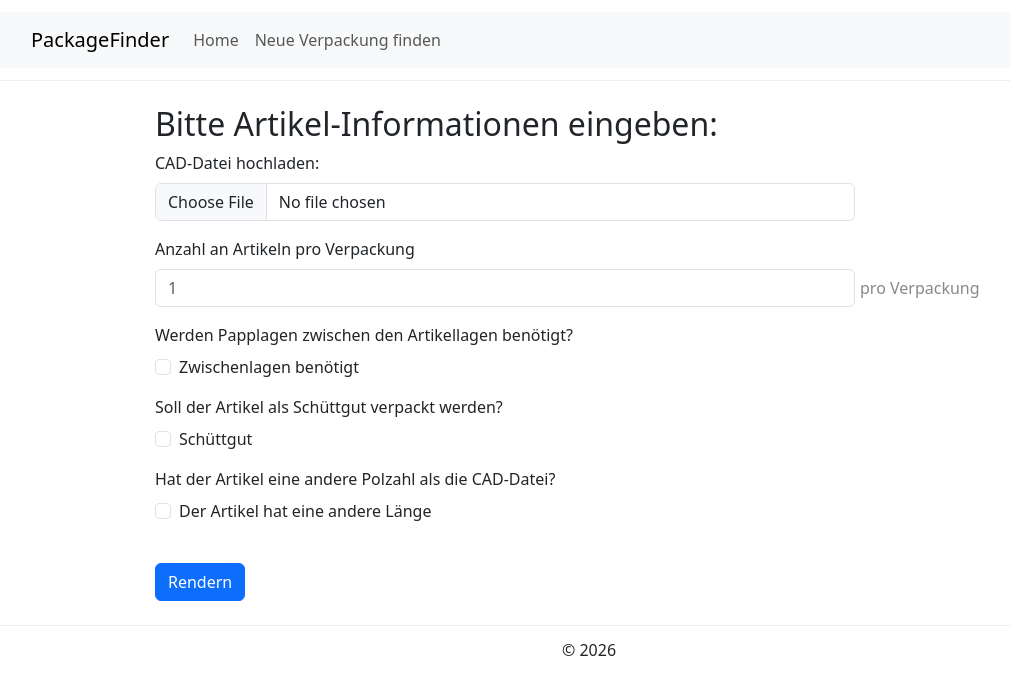
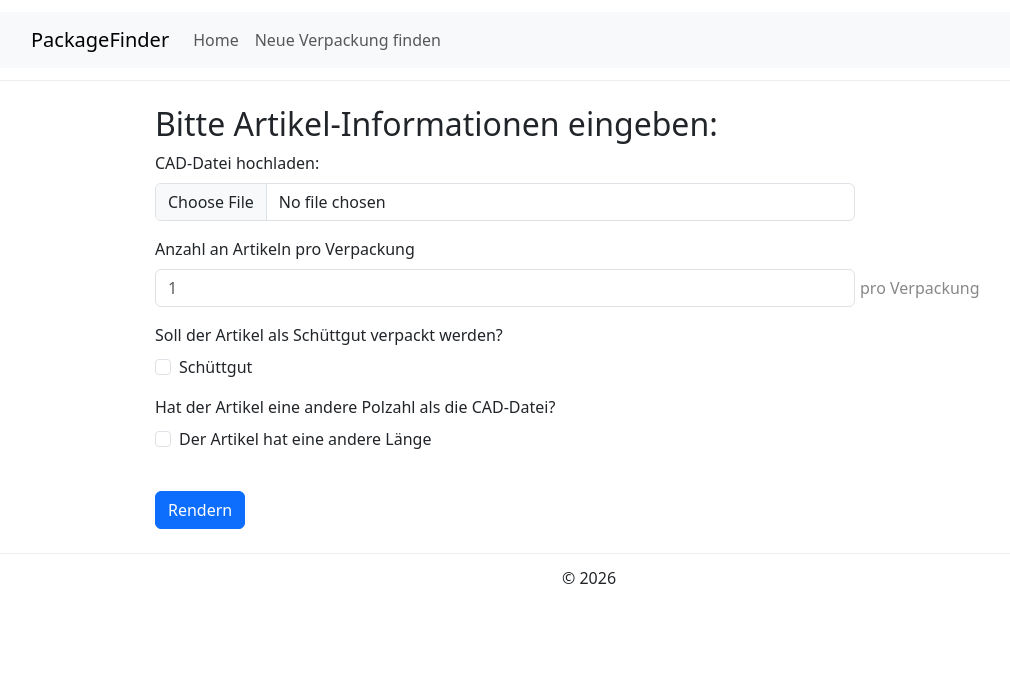
Before and after one commit to jonasbittner94/test, a Next.js app in the folder frontend/: page /form in a window 1280 px wide. Shown: the top 694 px of the page, without its empty margins (51-1061 px from the left). Built offline with nearby package versions, Linux system fonts and the light colour scheme.

Commit message:
Zwischenlagen entfernt

```diff
--- a/frontend/app/form/page.tsx
+++ b/frontend/app/form/page.tsx
@@ -24,8 +24,6 @@ export default function FormPage() {
 
   const [formData, setFormData] = useState({
     itemQuantity: "",
-    layerRequired: false,
-    layerType: "Keine",
     bulkGoods: false,
     scalable: false,
     scaled_length: "",
@@ -205,7 +203,6 @@ export default function FormPage() {
     if (!isValid) return;
 
     localStorage.setItem("itemQuantity", formData.itemQuantity);
-    localStorage.setItem("layerStorage", formData.layerType);
     localStorage.setItem("bulkGoods", String(formData.bulkGoods));
     localStorage.setItem("scaled_length", formData.scaled_length);
 
@@ -303,60 +300,6 @@ export default function FormPage() {
               {errors.itemQuantity}
             </span>
           )}
-
-          {/* Zwischenlagen */}
-          <Form.Group
-            className="mb-3"
-            controlId="seperationlayer"
-            style={{ marginTop: "12px" }}
-          >
-            <Form.Label>
-              Werden Papplagen zwischen den Artikellagen benötigt?
-            </Form.Label>
-            <Form.Check
-              type="checkbox"
-              id="default-checkbox"
-              label="Zwischenlagen benötigt"
-              onChange={(e) => {
-                const checked = e.target.checked;
-                setFormData((prev) => ({
-                  ...prev,
-                  layerRequired: checked,
-                }));
-                if (!checked) {
-                  setFormData((prev) => ({
-                    ...prev,
-                    layerType: "Keine",
-                  }));
-                  localStorage.setItem("layerStorage", "Keine");
-                }
-              }}
-            />
-          </Form.Group>
-          {/* Art der Zwischenlagen */}
-          <Collapse in={formData.layerRequired}>
-            <Form.Group className="mb-3" controlId="layerGroup">
-              <div id="advanced-region">
-                <Form.Select
-                  value={formData.layerType}
-                  style={{ width: "700px" }}
-                  onChange={(e) => {
-                    const val = e.target.value;
-                    setFormData((prev) => ({
-                      ...prev,
-                      layerType: val,
-                    }));
-                    localStorage.setItem("layerStorage", val);
-                  }}
-                >
-                  <option value="Keine">Keine Zwischenlage</option>
-                  <option value="Pappe">Pappe</option>
-                  <option value="Papier">Papier</option>
-                  <option value="Sonstige">sonstiges</option>
-                </Form.Select>
-              </div>
-            </Form.Group>
-          </Collapse>
 
           {/*Schüttgut */}
           <Form.Group className="mb-3" controlId="bulkGoods">
```
